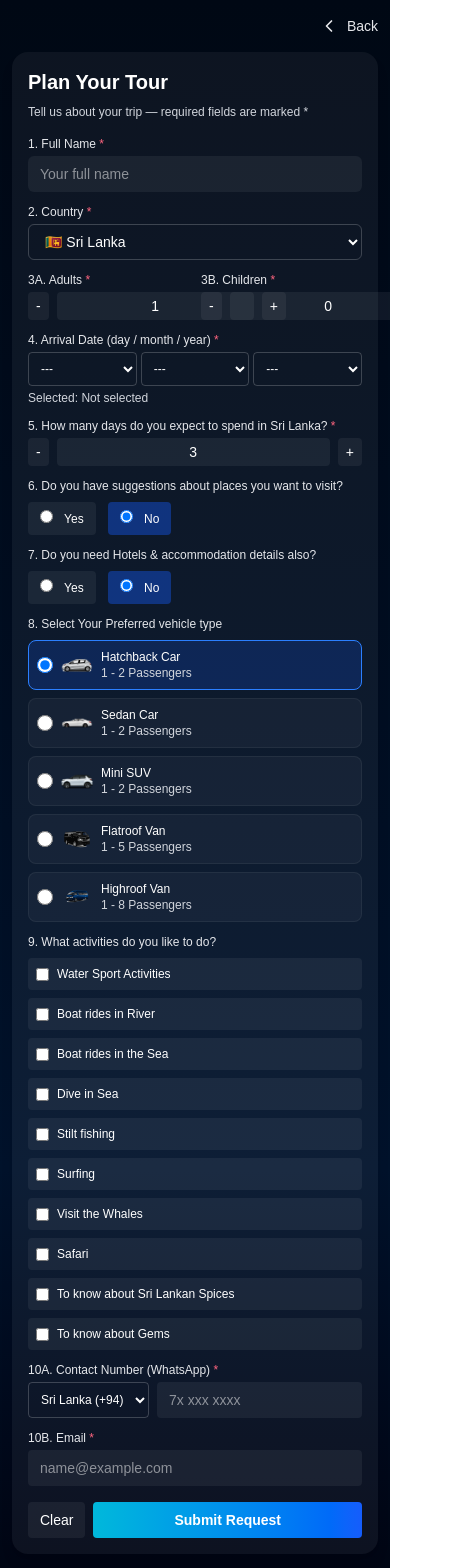
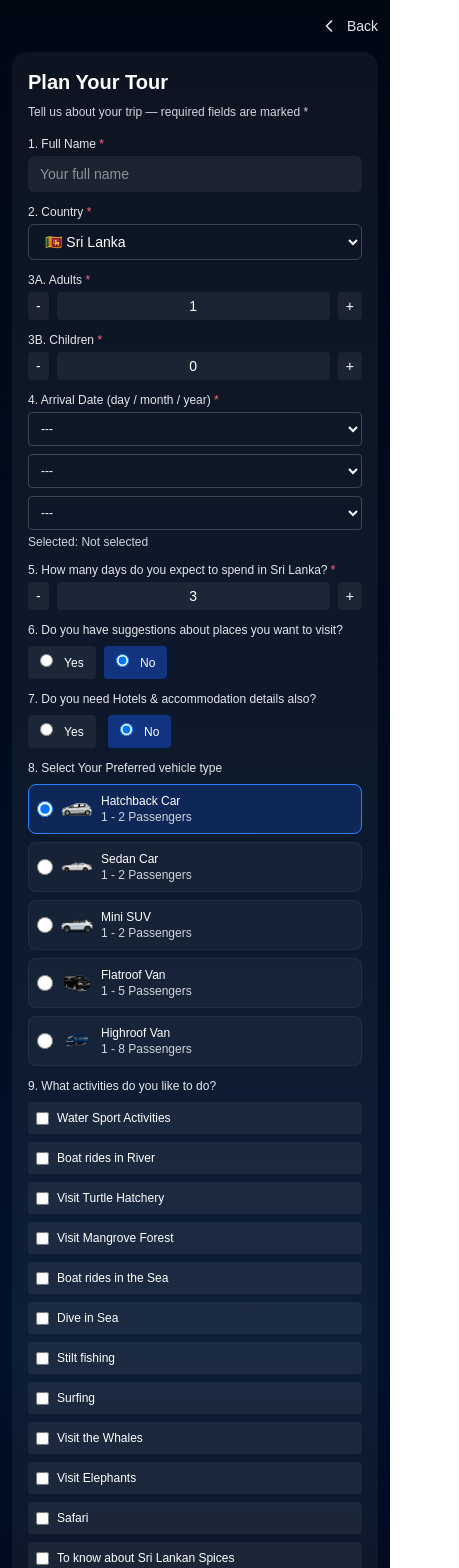
Before and after one commit to hasinduvindana/Pearl-Transit-Tours, a Next.js app in the folder pearl-transit/: page /plantour in a window 390 px wide. Shown: the top 1568 px of the page, 459 px wide, since content can reach past the window. Built offline with nearby package versions, Linux system fonts and the light colour scheme.

Commit message:
improved mobile friendly ui

```diff
--- a/pearl-transit/src/app/plantour/page.tsx
+++ b/pearl-transit/src/app/plantour/page.tsx
@@ -49,11 +49,14 @@ const COUNTRY_CODES = [
 const ACTIVITIES = [
   "Water Sport Activities",
   "Boat rides in River",
+  "Visit Turtle Hatchery",
+  "Visit Mangrove Forest",
   "Boat rides in the Sea",
   "Dive in Sea",
   "Stilt fishing",
   "Surfing",
   "Visit the Whales",
+  "Visit Elephants",
   "Safari",
   "To know about Sri Lankan Spices",
   "To know about Gems",
@@ -68,20 +71,35 @@ const PLACE_TO_DISTRICT: Record<string, string> = {
   "nuwara eliya": "nuwara_eliya",
   "ella": "badulla",
   "kandy": "kandy",
+  "matale": "matale",
+  "mathale": "matale",
+  "matale district": "matale",
+  "dambulla": "matale",
   // south / west
   "galle": "galle",
   "colombo": "colombo",
+  "lotus tower": "colombo",
   "mirissa": "matara",
   "matara": "matara",
   "ahungalla": "galle",
   "bentota": "galle",
   "hikkaduwa": "galle",
   "ungama": "galle",
+  "madu river": "galle",
   // east
   "trincomalee": "trincomalee",
   "arugam bay": "ampara",
   "arugambay": "ampara",
+  "ampara": "ampara",
+  "ampara district": "ampara",
+  "kalmunai": "ampara",
+  "sammanthurai": "ampara",
   "passikudah": "batticaloa",
+  "pasikudah": "batticaloa",
+  "pasikuda": "batticaloa",
+  "kalkudah": "batticaloa",
+  "batticaloa": "batticaloa",
+  "batti": "batticaloa",
   // north
   "jaffna": "jaffna",
   // cultural / rock
@@ -97,6 +115,21 @@ const PLACE_TO_DISTRICT: Record<string, string> = {
   "ratnapura": "ratnapura",
   "trinco": "trincomalee",
 };
+
+const normalizePlace = (value: string) =>
+  value
+    .trim()
+    .toLowerCase()
+    .normalize("NFD")
+    .replace(/[^a-z\s]/g, "")
+    .replace(/\s+/g, " ");
+
+const titleCase = (value: string) =>
+  value
+    .split(" ")
+    .filter(Boolean)
+    .map((word) => word.charAt(0).toUpperCase() + word.slice(1))
+    .join(" ");
 
 export default function PlanTour() {
   // Form state
@@ -122,6 +155,15 @@ export default function PlanTour() {
   const [contactCode, setContactCode] = useState(COUNTRY_CODES[0].code);
   const [contact, setContact] = useState("");
   const [email, setEmail] = useState("");
+  const placeSuggestions = useMemo(() => {
+    const query = normalizePlace(placeInput);
+    if (!query) return [] as string[];
+    const fromKeys = Object.keys(PLACE_TO_DISTRICT)
+      .filter((key) => key.includes(query))
+      .slice(0, 6);
+    const unique = Array.from(new Set(fromKeys));
+    return unique.map((k) => titleCase(k));
+  }, [placeInput]);
 
   // UI state
   const [errors, setErrors] = useState<Record<string, string>>({});
@@ -131,7 +173,7 @@ export default function PlanTour() {
 
   // helper: map place -> district id
   const detectDistrictForPlace = (placeName: string) => {
-    const s = placeName.trim().toLowerCase();
+    const s = normalizePlace(placeName);
     // try direct keywords
     if (PLACE_TO_DISTRICT[s]) return PLACE_TO_DISTRICT[s];
     // try contains
@@ -142,9 +184,11 @@ export default function PlanTour() {
     return null;
   };
 
-  const addPlace = () => {
-    const val = placeInput.trim();
+  const addPlaceValue = (raw: string) => {
+    const val = raw.trim();
     if (!val) return;
+    // avoid duplicates (case-insensitive)
+    if (places.some((p) => p.toLowerCase() === val.toLowerCase())) return;
     const newPlaces = [...places, val];
     setPlaces(newPlaces);
     setPlaceInput("");
@@ -154,6 +198,8 @@ export default function PlanTour() {
       setHighlightedDistricts((prev) => ({ ...prev, [district]: true }));
     }
   };
+
+  const addPlace = () => addPlaceValue(placeInput);
 
   const removePlace = (idx: number) => {
     const removed = [...places];
@@ -298,7 +344,7 @@ export default function PlanTour() {
               </div>
 
               {/* Adults & Children counters */}
-              <div className="grid grid-cols-2 gap-3 sm:gap-4">
+              <div className="grid grid-cols-1 sm:grid-cols-2 gap-3 sm:gap-4">
                 <div>
                   <label className="block text-xs sm:text-sm text-gray-200">3A. Adults <span className="text-rose-400">*</span></label>
                   <div className="flex items-center gap-2 mt-1">
@@ -323,18 +369,18 @@ export default function PlanTour() {
               {/* Arrival date */}
               <div>
                 <label className="block text-xs sm:text-sm text-gray-200">4. Arrival Date (day / month / year) <span className="text-rose-400">*</span></label>
-                <div className="flex gap-1 sm:gap-2 mt-1">
-                  <select value={day} onChange={(e) => setDay(e.target.value)} className="bg-transparent px-2 py-2 rounded text-xs sm:text-sm border border-white/20 text-white focus:ring-2 focus:ring-blue-500 flex-1">
+                <div className="flex flex-col sm:flex-row gap-2 mt-1">
+                  <select value={day} onChange={(e) => setDay(e.target.value)} className="bg-transparent px-2 py-2 rounded text-xs sm:text-sm border border-white/20 text-white focus:ring-2 focus:ring-blue-500 flex-1 min-w-0">
                     <option className="bg-gray-900 text-white">---</option>
                     {[...Array(31)].map((_, i) => (<option key={i} value={String(i + 1)} className="bg-gray-900 text-white">{i + 1}</option>))}
                   </select>
 
-                  <select value={month} onChange={(e) => setMonth(e.target.value)} className="bg-transparent px-2 py-2 rounded text-xs sm:text-sm border border-white/20 text-white focus:ring-2 focus:ring-blue-500 flex-1">
+                  <select value={month} onChange={(e) => setMonth(e.target.value)} className="bg-transparent px-2 py-2 rounded text-xs sm:text-sm border border-white/20 text-white focus:ring-2 focus:ring-blue-500 flex-1 min-w-0">
                     <option className="bg-gray-900 text-white">---</option>
                     {["Jan","Feb","Mar","Apr","May","Jun","Jul","Aug","Sep","Oct","Nov","Dec"].map((m) => (<option key={m} value={m} className="bg-gray-900 text-white">{m}</option>))}
                   </select>
 
-                  <select value={year} onChange={(e) => setYear(e.target.value)} className="bg-transparent px-2 py-2 rounded text-xs sm:text-sm border border-white/20 text-white focus:ring-2 focus:ring-blue-500 flex-1">
+                  <select value={year} onChange={(e) => setYear(e.target.value)} className="bg-transparent px-2 py-2 rounded text-xs sm:text-sm border border-white/20 text-white focus:ring-2 focus:ring-blue-500 flex-1 min-w-0">
                     <option className="bg-gray-900 text-white">---</option>
                     {Array.from({length:6}).map((_,i)=> {
                       const y = new Date().getFullYear() + i;
@@ -360,7 +406,7 @@ export default function PlanTour() {
               {/* Suggestions about places */}
               <div>
                 <label className="block text-xs sm:text-sm text-gray-200">6. Do you have suggestions about places you want to visit?</label>
-                <div className="flex gap-3 sm:gap-4 mt-2">
+                <div className="flex flex-wrap gap-2 sm:gap-4 mt-2">
                   <label className={`px-3 sm:px-4 py-2 text-xs sm:text-sm rounded cursor-pointer ${hasPlaces==='yes' ? "bg-blue-600/40" : "bg-white/6"}`}>
                     <input type="radio" name="hasPlaces" value="yes" checked={hasPlaces==='yes'} onChange={() => setHasPlaces("yes")} className="mr-2" /> Yes
                   </label>
@@ -371,10 +417,25 @@ export default function PlanTour() {
 
                 {hasPlaces === "yes" && (
                   <div className="mt-3">
-                    <div className="flex gap-2">
+                    <div className="flex flex-col sm:flex-row gap-2">
                       <input value={placeInput} onChange={(e)=> setPlaceInput(e.target.value)} placeholder="Type a place name (e.g. Nuwara Eliya, Galle)" className="flex-1 bg-white/6 px-3 py-2 text-sm rounded" />
-                      <button type="button" onClick={addPlace} className="px-3 sm:px-4 py-2 text-sm rounded bg-blue-600 hover:opacity-90">Add</button>
+                      <button type="button" onClick={addPlace} className="px-3 sm:px-4 py-2 text-sm rounded bg-blue-600 hover:opacity-90 w-full sm:w-auto">Add</button>
                     </div>
+
+                    {placeSuggestions.length > 0 && (
+                      <div className="mt-2 grid grid-cols-2 sm:grid-cols-3 gap-2">
+                        {placeSuggestions.map((s) => (
+                          <button
+                            key={s}
+                            type="button"
+                            onClick={() => addPlaceValue(s)}
+                            className="text-left px-3 py-2 bg-white/8 hover:bg-white/12 rounded text-xs sm:text-sm border border-white/10"
+                          >
+                            {s}
+                          </button>
+                        ))}
+                      </div>
+                    )}
 
                     {places.length > 0 && (
                       <div className="mt-3 space-y-2">
@@ -450,7 +511,7 @@ export default function PlanTour() {
               <div className="grid grid-cols-1 md:grid-cols-2 gap-3 sm:gap-4">
                 <div>
                   <label className="block text-xs sm:text-sm text-gray-200">10A. Contact Number (WhatsApp) <span className="text-rose-400">*</span></label>
-                  <div className="mt-1 flex gap-2">
+                  <div className="mt-1 flex flex-col sm:flex-row gap-2">
                     <select value={contactCode} onChange={(e) => setContactCode(e.target.value)} className="bg-transparent px-2 sm:px-3 py-2 rounded text-xs sm:text-sm border border-white/20 min-w-[90px] sm:min-w-[110px] text-white focus:ring-2 focus:ring-blue-500">
                       {COUNTRY_CODES.map((c) => (
                         <option key={c.code} value={c.code} className="bg-gray-900 text-white">{c.label}</option>
@@ -469,9 +530,9 @@ export default function PlanTour() {
               </div>
 
               {/* Buttons */}
-              <div className="flex gap-2 sm:gap-3 mt-4">
-                <button type="button" onClick={clearForm} className="px-3 sm:px-4 py-2 text-sm rounded bg-white/6 hover:opacity-90">Clear</button>
-                <button type="submit" className="flex-1 px-3 sm:px-4 py-2 text-sm rounded bg-gradient-to-r from-cyan-500 to-blue-600 font-semibold">Submit Request</button>
+              <div className="flex flex-col sm:flex-row gap-2 sm:gap-3 mt-4">
+                <button type="button" onClick={clearForm} className="px-3 sm:px-4 py-2.5 text-sm rounded bg-white/6 hover:opacity-90 w-full sm:w-auto">Clear</button>
+                <button type="submit" className="flex-1 px-3 sm:px-4 py-3 text-sm rounded bg-gradient-to-r from-cyan-500 to-blue-600 font-semibold">Submit Request</button>
               </div>
             </form>
           </div>
```
Also changed, not shown: pearl-transit/public/lkmap.png.
